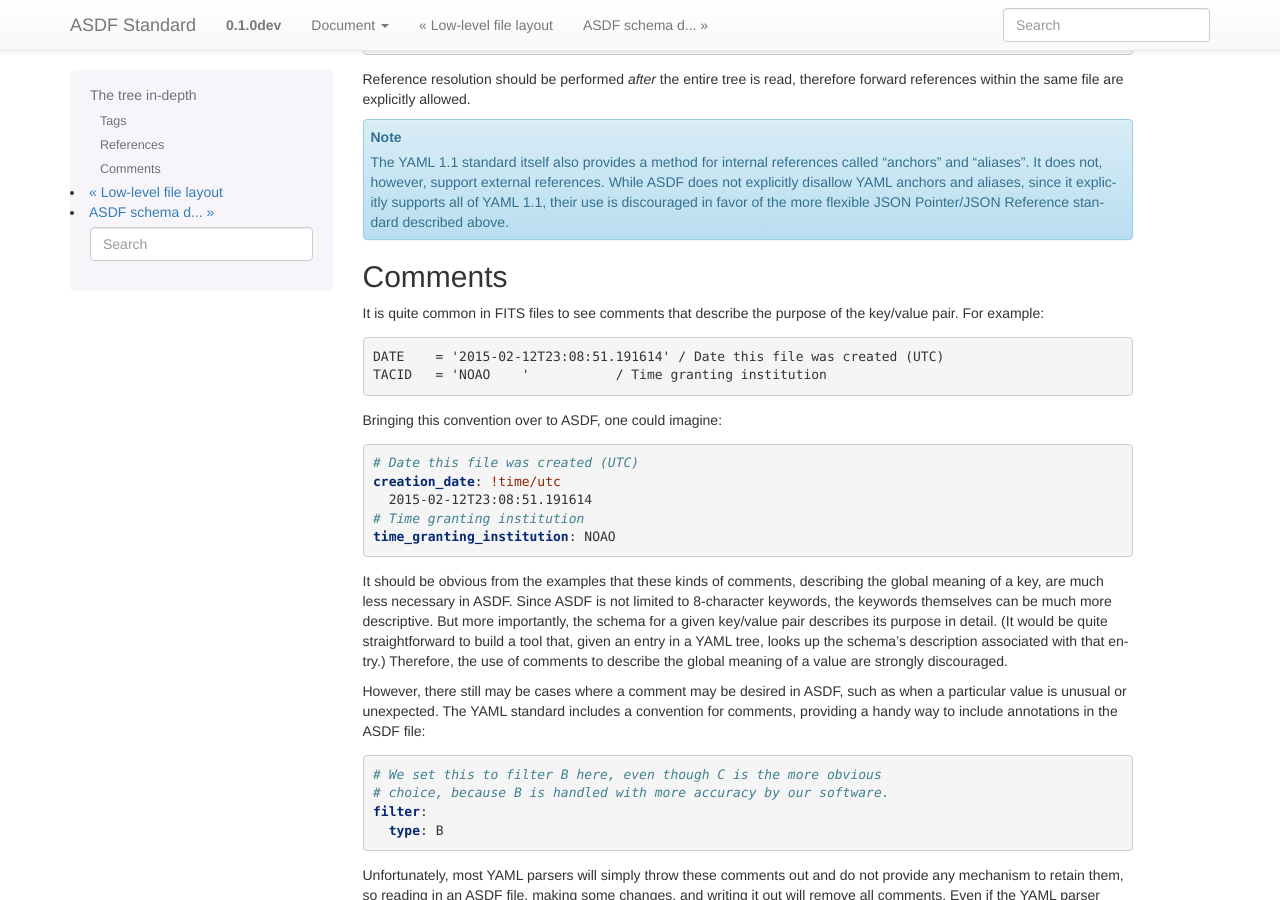
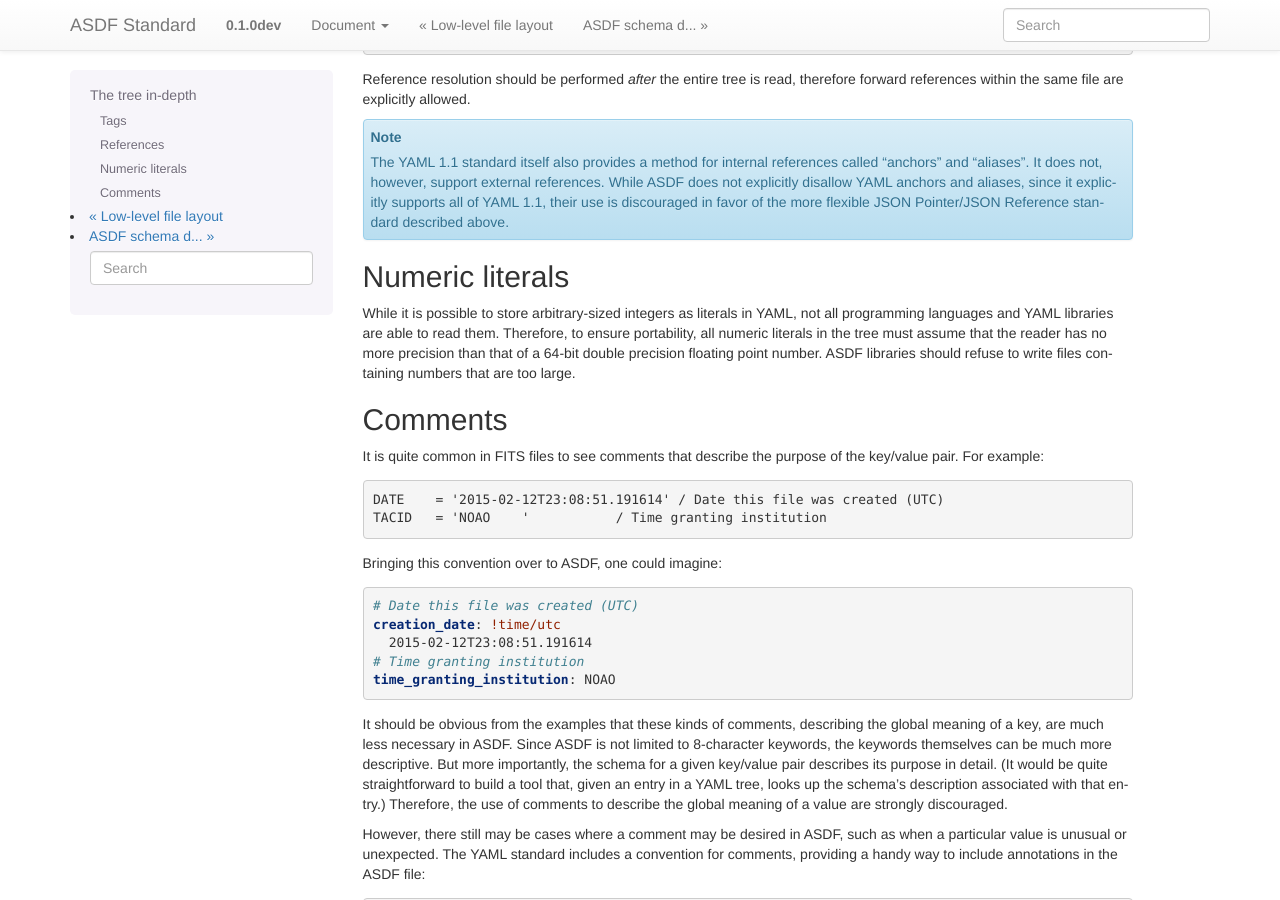
Before and after one commit to asdf-format/asdf-standard, a Sphinx documentation site: the page built from source/tree.rst, in a window 1280 px wide and 900 px high, scrolled down 2389 px. Built offline with Sphinx 7.4.7, drawn with Linux system fonts in a browser that asks for light colours; pages that are not in the unit, such as notebooks, are missing from menus.

Commit message:
Describe problem with large numeric literals

```diff
--- a/source/tree.rst
+++ b/source/tree.rst
@@ -188,6 +188,18 @@ allowed.
     all of YAML 1.1, their use is discouraged in favor of the more
     flexible JSON Pointer/JSON Reference standard described above.
 
+.. _numeric-literals:
+
+Numeric literals
+----------------
+
+While it is possible to store arbitrary-sized integers as literals in
+YAML, not all programming languages and YAML libraries are able to
+read them.  Therefore, to ensure portability, all numeric literals in
+the tree must assume that the reader has no more precision than that
+of a 64-bit double precision floating point number.  ASDF libraries
+should refuse to write files containing numbers that are too large.
+
 .. _comments:
 
 Comments
```
